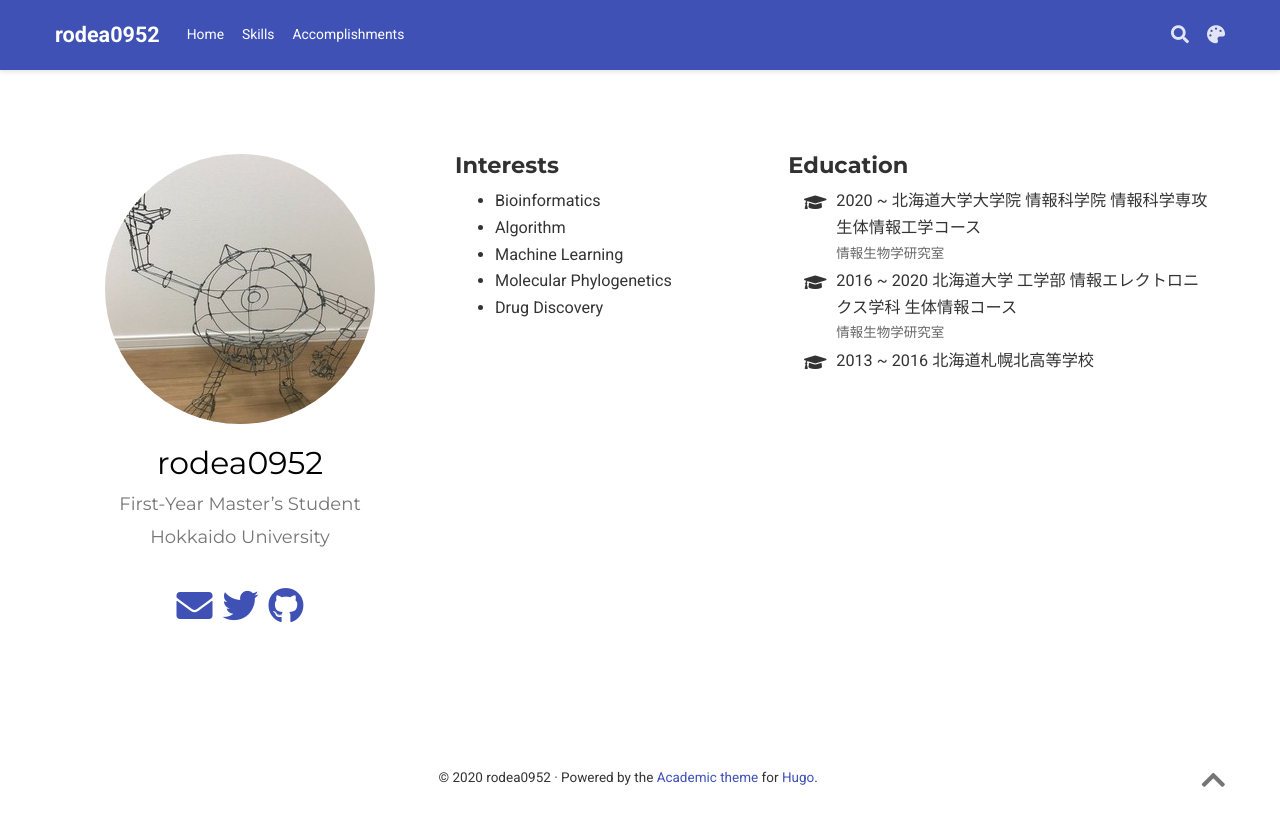
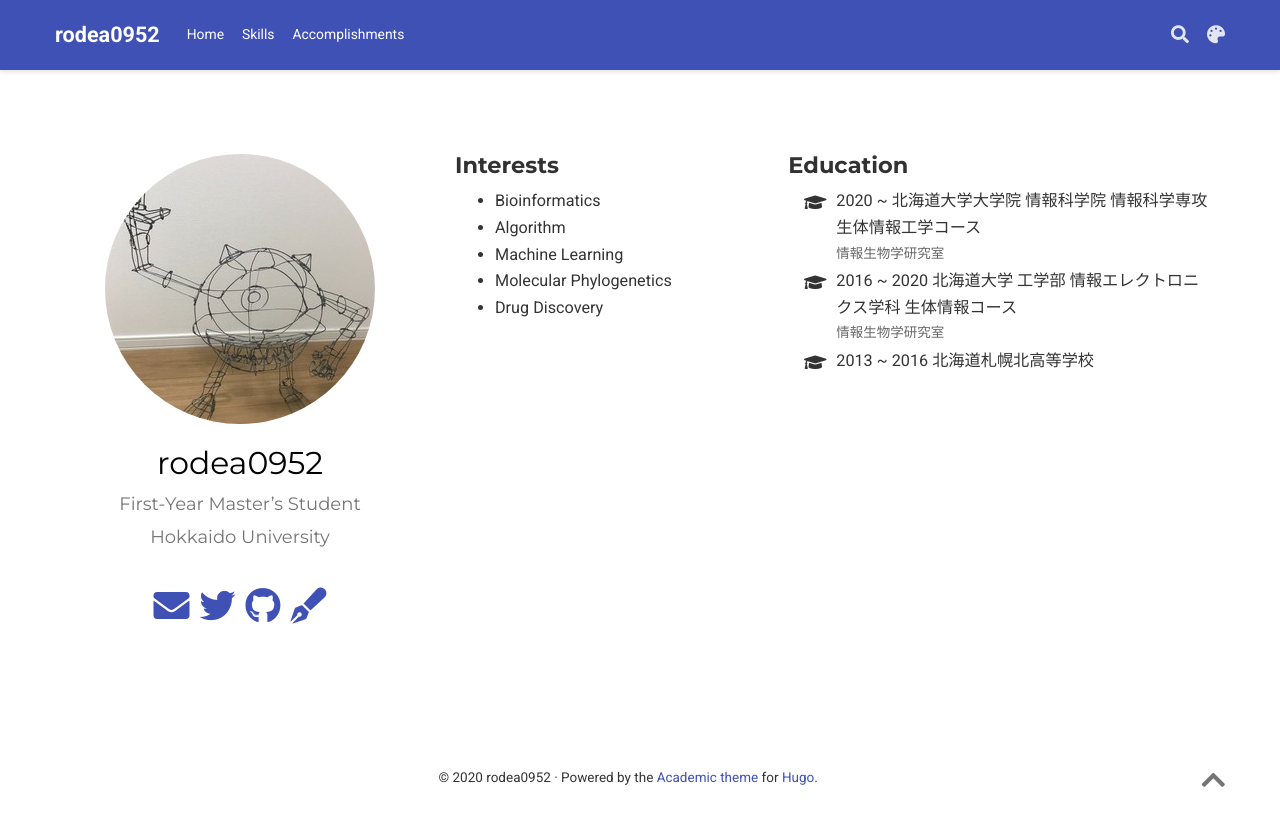
Before and after one commit to rodea0952/rodea0952.github.io, a plain HTML site: page authors/admin/index.html in a window 1280 px wide. Drawn offline with nearby package versions, Linux system fonts and the light colour scheme; some packages are replaced by stand-ins of ours; some icons are missing.

Commit message:
add blog

```diff
--- a/authors/admin/index.html
+++ b/authors/admin/index.html
@@ -562,6 +562,23 @@
           </a>
         </li>
 
+
+
+
+
+
+
+
+
+
+
+
+        <li>
+          <a href="http://rodea.hatenablog.jp/" target="_blank" rel="noopener">
+            <i class="fas fa-pen-fancy big-icon"></i>
+          </a>
+        </li>
+
       </ul>
 
     </div>
```
Also changed, not shown: index.html (+17 -0 lines).
